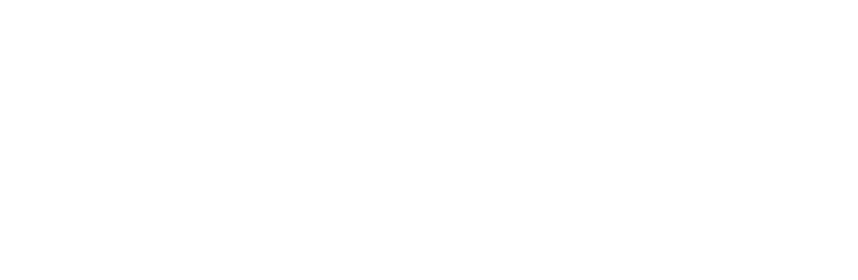
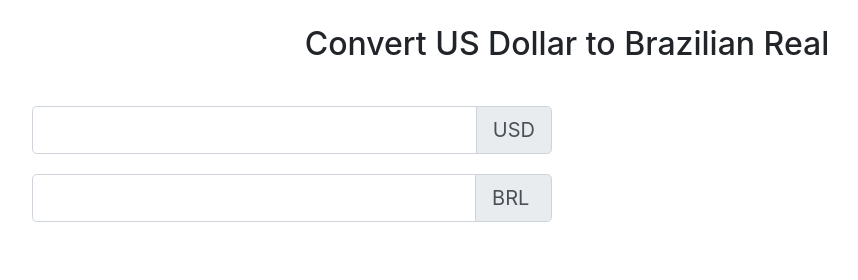
Before and after one commit to thiagotcarvalho/CurrencyCalculator, a plain HTML site: page index.html in a window 1280 px wide. Shown: the whole page, without its empty margins (73-931 px from the left). Drawn offline with nearby package versions, Linux system fonts and the light colour scheme.

Commit message:
Added in frontend and JS to do currency calculations

```diff
--- a/index.html
+++ b/index.html
@@ -6,9 +6,43 @@
     <title>Currency Calculator</title>
     <!-- BOOTSTRAP CSS CDN -->
     <link rel="stylesheet" href="https://stackpath.bootstrapcdn.com/bootstrap/4.5.0/css/bootstrap.min.css" integrity="sha384-9aIt2nRpC12Uk9gS9baDl411NQApFmC26EwAOH8WgZl5MYYxFfc+NcPb1dKGj7Sk" crossorigin="anonymous">
+    <link rel="stylesheet" href="main.css">
 </head>
 <body>
 
+    <h2>Convert US Dollar to Brazilian Real</h2>
+
+    <div class="container">
+
+        <div class="row">
+            <div class="col-sm-6">
+                <div class="input-group input-group-lg">
+                    <input id="us-dollar" type="number" class="form-control" aria-label="Amount sending" aria-describedby="inputGroup-sizing-lg">
+                    <div class="input-group-append">
+                        <span class="input-group-text" id="inputGroup-sizing-lg">USD</span>
+                    </div>
+                </div>
+            </div>
+        </div>
+
+        <div class="row">
+            <div class="col-sm-6">
+                <div class="input-group input-group-lg">
+                    <input id="brazilian-real" type="number" class="form-control" aria-label="Amount receiving" aria-describedby="inputGroup-sizing-lg">
+                    <div class="input-group-append">
+                        <span class="input-group-text" id="inputGroup-sizing-lg">BRL&nbsp;</span>
+                    </div>
+                </div>
+            </div>
+        </div>
+
+        <div class="row" id="conversion-value">
+
+        </div>
+
+    </div>
+
+    <script type="text/javascript" src="main.js"></script>
     <!-- BOOTSTRAP JS CDN -->
     <script src="https://code.jquery.com/jquery-3.5.1.slim.min.js" integrity="sha384-DfXdz2htPH0lsSSs5nCTpuj/zy4C+OGpamoFVy38MVBnE+IbbVYUew+OrCXaRkfj" crossorigin="anonymous"></script>
     <script src="https://cdn.jsdelivr.net/npm/popper.js@1.16.0/dist/umd/popper.min.js" integrity="sha384-Q6E9RHvbIyZFJoft+2mJbHaEWldlvI9IOYy5n3zV9zzTtmI3UksdQRVvoxMfooAo" crossorigin="anonymous"></script>
--- /dev/null
+++ b/main.css
@@ -0,0 +1,32 @@
+body {
+    text-align: center;
+    padding: 25px;
+}
+
+/* Chrome, Safari, Edge, Opera */
+input::-webkit-outer-spin-button,
+input::-webkit-inner-spin-button {
+  -webkit-appearance: none;
+  margin: 0;
+}
+
+/* Firefox */
+input[type=number] {
+  -moz-appearance: textfield;
+}
+
+.container {
+    padding: 25px;
+}
+
+.row {
+    padding: 10px;
+}
+
+/* .input-group>.input-group-append {
+    flex: 0 0 20%;
+}
+
+.input-group .input-group-text {
+    width: 100%;
+} */
--- a/main.js
+++ b/main.js
@@ -0,0 +1,17 @@
+let dollar = document.getElementById('us-dollar');
+let real = document.getElementById('brazilian-real');
+let conversion = 4.7050;
+
+// TODO: Upon entering a value into 'us-dollar', multiply that value by the conversion value,
+//       and print that value into 'brazilian-real'.
+dollar.addEventListener('keyup', function() {
+    // console.log(dollar.value);
+    real.value = (dollar.value * conversion).toFixed(2);
+})
+
+// TODO: Upon entering a value into 'brazilian-real', divide that value by the conversion value,
+//       and print that value into 'us-dollar'.
+real.addEventListener('keyup', function() {
+    // console.log(dollar.value);
+    dollar.value = (real.value / conversion).toFixed(2);
+})
```
